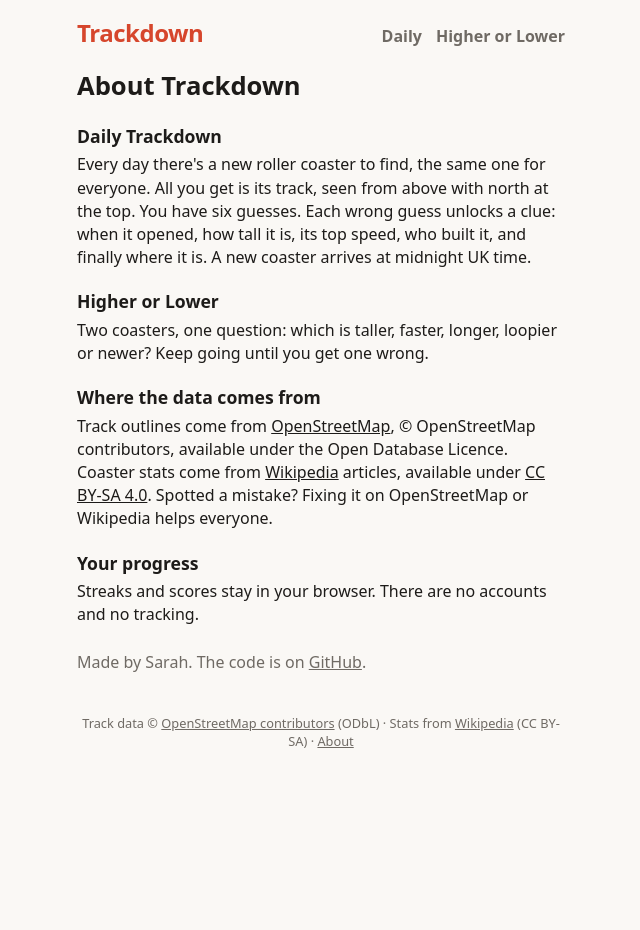
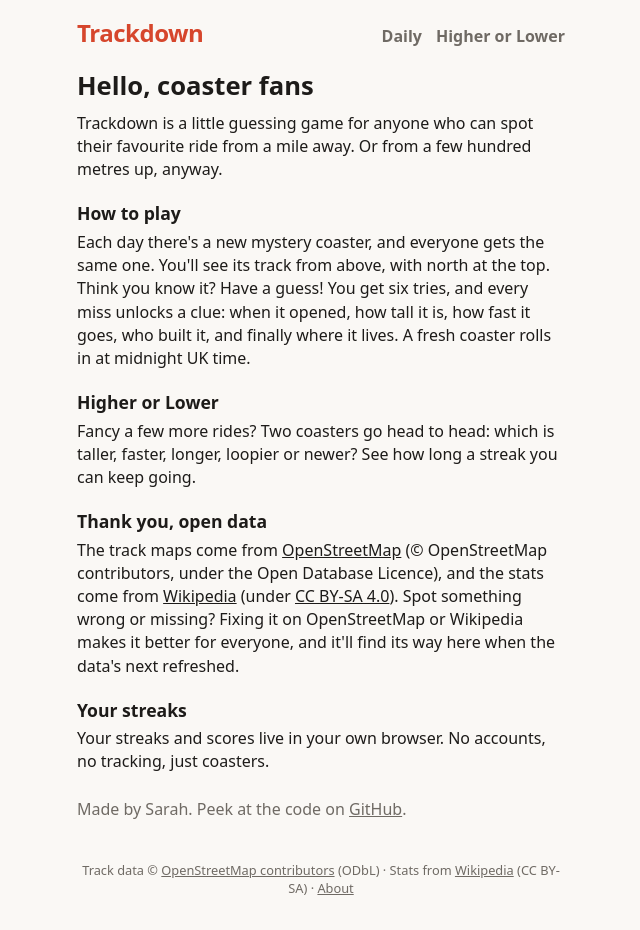
Before and after one commit to mikachan/trackdown, a SvelteKit app in the folder app/: page /about in a window 1280 px wide. Shown: the whole page, without its empty margins (319-959 px from the left). Before the commit the page ends 800 px from the top, so only its background shows below. Built offline with nearby package versions, Linux system fonts and the light colour scheme.

Commit message:
copy: friendlier about page
Co-Authored-By: Claude Opus 5.5 <noreply@anthropic.com>

```diff
--- a/app/src/routes/about/+page.svelte
+++ b/app/src/routes/about/+page.svelte
@@ -3,34 +3,40 @@
 </svelte:head>
 
 <article>
-	<h1>About Trackdown</h1>
+	<h1>Hello, coaster fans</h1>
+	<p>
+		Trackdown is a little guessing game for anyone who can spot their favourite ride from a mile away. Or from a
+		few hundred metres up, anyway.
+	</p>
 
-	<h2>Daily Trackdown</h2>
+	<h2>How to play</h2>
 	<p>
-		Every day there's a new roller coaster to find, the same one for everyone. All you get is its track, seen from
-		above with north at the top. You have six guesses. Each wrong guess unlocks a clue: when it opened, how tall it is,
-		its top speed, who built it, and finally where it is. A new coaster arrives at midnight UK time.
+		Each day there's a new mystery coaster, and everyone gets the same one. You'll see its track from above, with
+		north at the top. Think you know it? Have a guess! You get six tries, and every miss unlocks a clue: when it
+		opened, how tall it is, how fast it goes, who built it, and finally where it lives. A fresh coaster rolls in at
+		midnight UK time.
 	</p>
 
 	<h2>Higher or Lower</h2>
 	<p>
-		Two coasters, one question: which is taller, faster, longer, loopier or newer? Keep going until you get one wrong.
+		Fancy a few more rides? Two coasters go head to head: which is taller, faster, longer, loopier or newer? See how
+		long a streak you can keep going.
 	</p>
 
-	<h2>Where the data comes from</h2>
+	<h2>Thank you, open data</h2>
 	<p>
-		Track outlines come from <a href="https://www.openstreetmap.org/copyright">OpenStreetMap</a>, © OpenStreetMap
-		contributors, available under the Open Database Licence. Coaster stats come from
-		<a href="https://en.wikipedia.org/">Wikipedia</a> articles, available under
-		<a href="https://creativecommons.org/licenses/by-sa/4.0/">CC BY-SA 4.0</a>. Spotted a mistake? Fixing it on
-		OpenStreetMap or Wikipedia helps everyone.
+		The track maps come from <a href="https://www.openstreetmap.org/copyright">OpenStreetMap</a> (© OpenStreetMap
+		contributors, under the Open Database Licence), and the stats come from
+		<a href="https://en.wikipedia.org/">Wikipedia</a> (under
+		<a href="https://creativecommons.org/licenses/by-sa/4.0/">CC BY-SA 4.0</a>). Spot something wrong or missing?
+		Fixing it on OpenStreetMap or Wikipedia makes it better for everyone, and it'll find its way here when the data's next refreshed.
 	</p>
 
-	<h2>Your progress</h2>
-	<p>Streaks and scores stay in your browser. There are no accounts and no tracking.</p>
+	<h2>Your streaks</h2>
+	<p>Your streaks and scores live in your own browser. No accounts, no tracking, just coasters.</p>
 
 	<p class="made">
-		Made by Sarah. The code is on <a href="https://github.com/mikachan/trackdown">GitHub</a>.
+		Made by Sarah. Peek at the code on <a href="https://github.com/mikachan/trackdown">GitHub</a>.
 	</p>
 </article>
 
```
